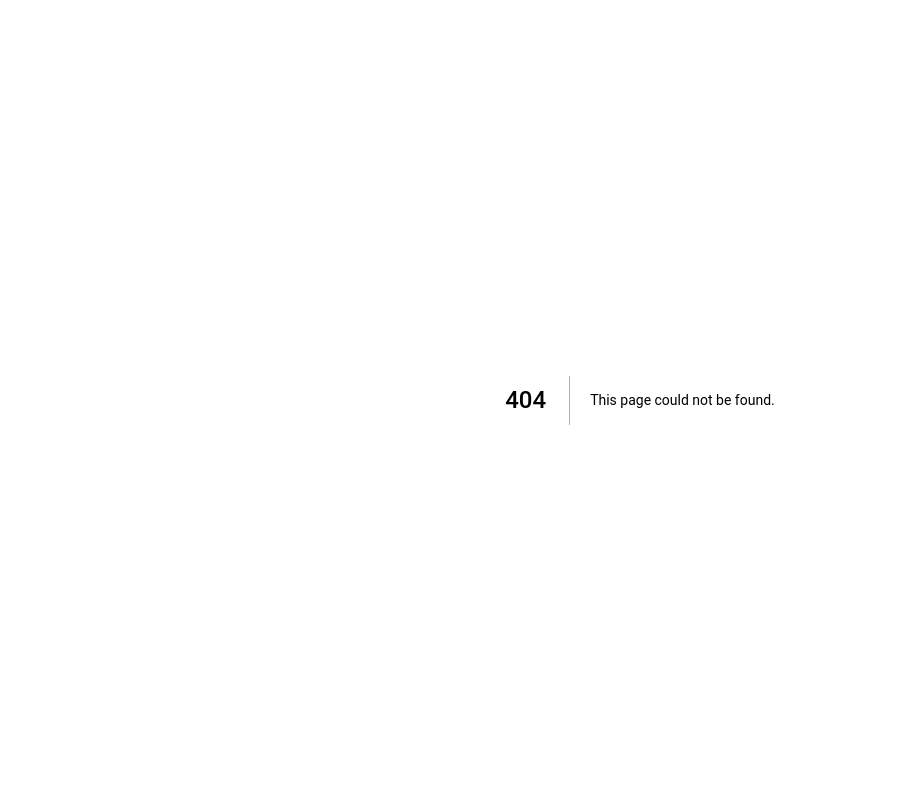
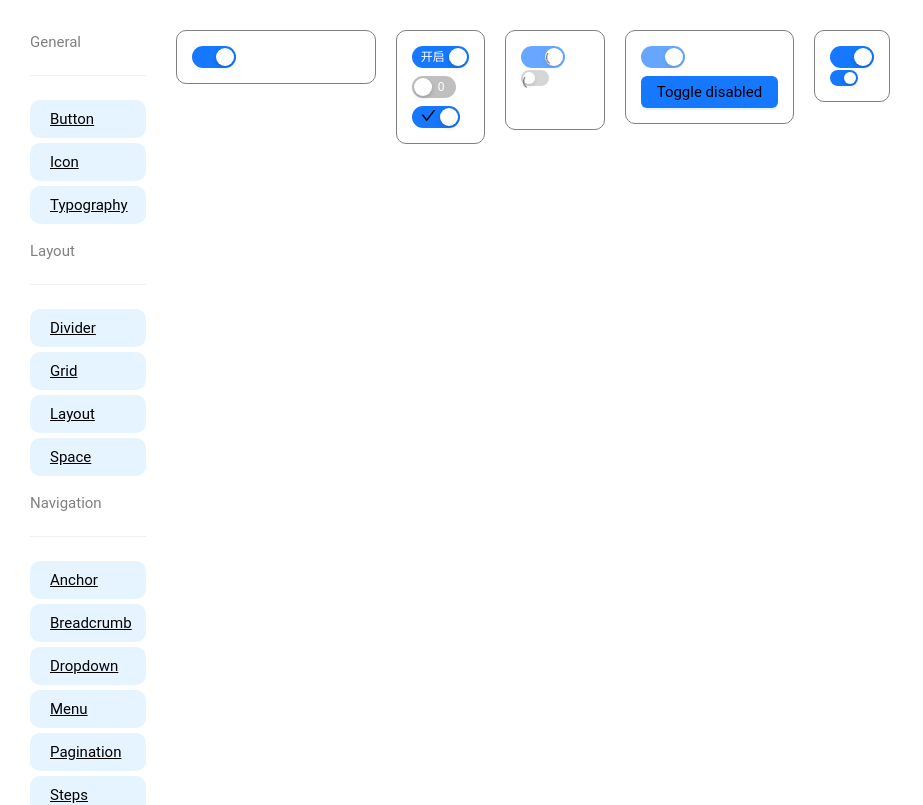
Before and after one commit to Pallab6Sense/AntD-Components, a Next.js app: page /switch in a window 1280 px wide. Before the commit this address had no page. Shown: the top 805 px of the page, without its empty margins (0-923 px from the left). Built offline with nearby package versions, Linux system fonts and the light colour scheme.

Commit message:
Switch done 11:22 AM

```diff
--- a/Components/Navigation.js
+++ b/Components/Navigation.js
@@ -100,6 +100,9 @@ const Navigation = () => {
           <li>
             <Link href="/slider">Slider</Link>
           </li>
+          <li>
+            <Link href="/switch">Switch</Link>
+          </li>
         </div>
 
       </ul>
--- /dev/null
+++ b/pages/switch.js
@@ -0,0 +1,63 @@
+import Navigation from '@/Components/Navigation';
+import { Switch, Space, Button } from 'antd';
+import { CheckOutlined, CloseOutlined } from '@ant-design/icons';
+import { useState } from 'react';
+
+const Swi_tch = () => {
+  const [disabled, setDisabled] = useState(true);
+  const toggle = () => {
+    setDisabled(!disabled);
+  };
+  return (
+    <>
+      <div className="container">
+        <Navigation></Navigation>
+
+        <div className="switchContainer">
+          <div className="switchExample1">
+            <Switch defaultChecked />
+          </div>
+
+          <div className="switchExample2">
+            <Space direction="vertical">
+              <Switch
+                checkedChildren="开启"
+                unCheckedChildren="关闭"
+                defaultChecked
+              />
+              <Switch checkedChildren="1" unCheckedChildren="0" />
+              <Switch
+                checkedChildren={<CheckOutlined />}
+                unCheckedChildren={<CloseOutlined />}
+                defaultChecked
+              />
+            </Space>
+          </div>
+
+          <div className="switchExample3">
+            <Switch loading defaultChecked />
+            <br />
+            <Switch size="small" loading />
+          </div>
+
+          <div className="switchExample4">
+            <Space direction="vertical">
+              <Switch disabled={disabled} defaultChecked />
+              <Button type="primary" onClick={toggle}>
+                Toggle disabled
+              </Button>
+            </Space>
+          </div>
+
+          <div className="switchExample5">
+            <Switch defaultChecked />
+            <br />
+            <Switch size="small" defaultChecked />
+          </div>
+        </div>
+      </div>
+    </>
+  );
+};
+
+export default Swi_tch;
--- a/styles/globals.scss
+++ b/styles/globals.scss
@@ -549,3 +549,23 @@ li {
 .sliderExample4{
   width: 400px !important;
 }
+
+.switchContainer{
+  @include componentContainer()
+}
+
+.switchExample1,
+.switchExample2,
+.switchExample3,
+.switchExample4,
+.switchExample5{
+  @include divStyle()
+}
+
+.switchExample1{
+  width: 200px;
+}
+.switchExample3{
+  height: 100px;
+  width: 100px;
+}
```
